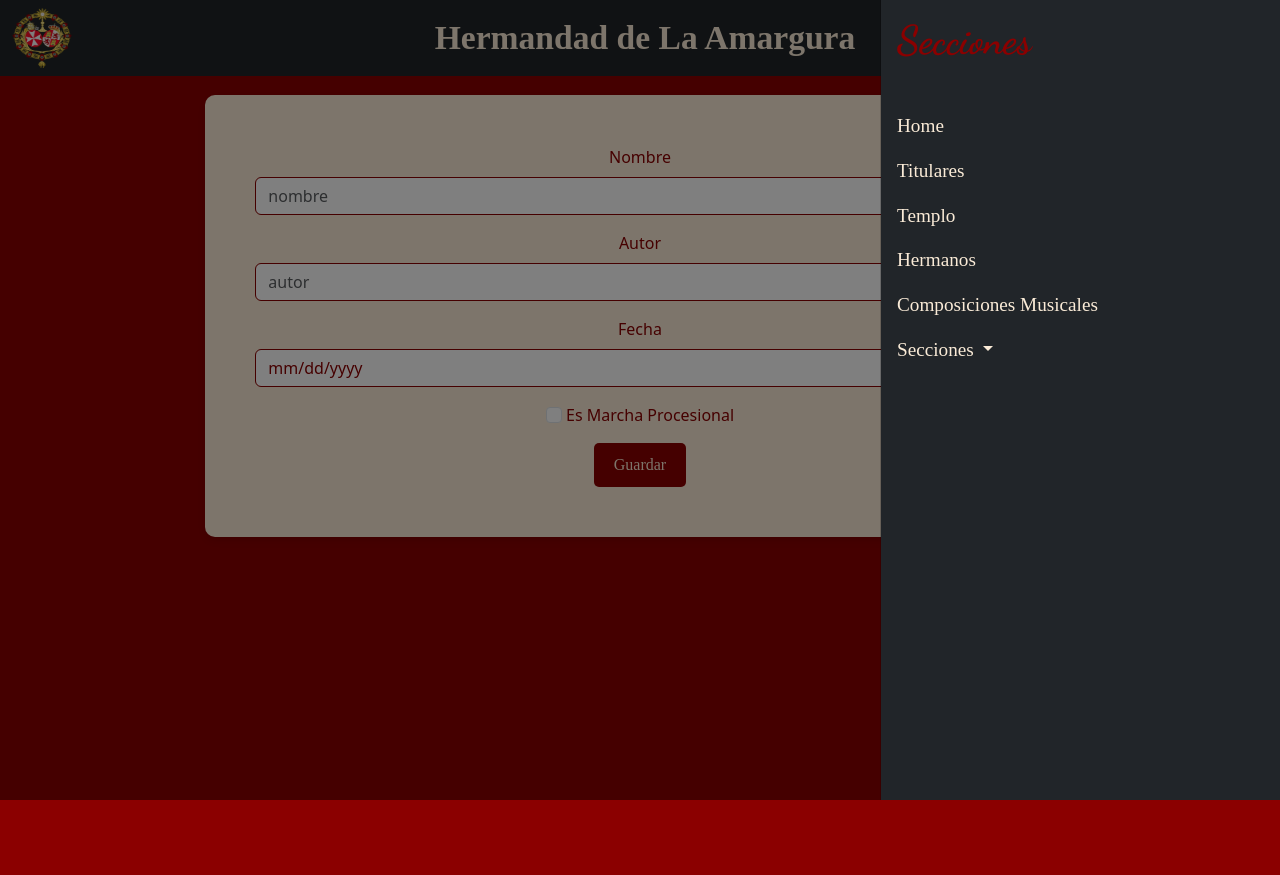
After one commit to ljlopezSAFA/hermandad_django, a Django app: page /composiciones_musicales/new in a window 1280 px wide, after a click that opens the changed part. The commit adds this page. Run offline with Django 4.2, Linux system fonts and the light colour scheme; some libraries are stand-ins or nearby versions.

Commit message:
Clase Miércoles 2 Abril

```diff
--- a/hermandapp/urls.py
+++ b/hermandapp/urls.py
@@ -8,6 +8,10 @@ urlpatterns = [
     path('aboutus/', go_about_us, name='about_us'),
     path('titulares/', go_titulares, name='titulares'),
     path('crear_titular/', crear_titular_default, name='generar_titular'),
-    path('templo/', go_templo_page , name='templo'),
+    path('templo/', go_templo_page, name='templo'),
     path('hermanos/', cargar_listado_hermanos, name='hermanos'),
+    path('hermanos/<int:id>', crear_editar, name='hermanos_gestion'),
+    path('hermanos/delete/<int:id>', eliminar_hermano, name='eliminar_hermano'),
+    path('composiciones_musicales/', go_composiciones, name='composiciones'),
+    path('composiciones_musicales/new', new_composicion, name='new_composicion'),
 ]
--- a/hermandapp/views.py
+++ b/hermandapp/views.py
@@ -1,4 +1,5 @@
-from django.shortcuts import render, redirect
+from django.shortcuts import render, redirect, get_object_or_404
+from hermandapp.forms import *
 from hermandapp.models import *
 
 
@@ -13,9 +14,50 @@ def go_about_us(request):
 def go_templo_page(request):
     return render(request, 'templo.html')
 
+
 def cargar_listado_hermanos(request):
     lista_hermanos = Hermano.objects.all()
-    return render(request, 'hermanos.html', { 'hermanos': lista_hermanos})
+    return render(request, 'hermanos.html', {'hermanos': lista_hermanos})
+
+
+def formulario_hermano(request):
+    return render(request, 'formulario_hermanos.html')
+
+
+def go_titulares(request):
+    list_titulares = Titular.objects.all()
+    return render(request, 'titulares.html', {'titulares': list_titulares})
+
+def go_composiciones(request):
+    lista_composiciones = ComposicionMusical.objects.all()
+    return render(request, 'composiciones.html', {'composiciones': lista_composiciones})
+
+
+def new_composicion(request):
+
+    if request.method == 'POST':
+        #RECOGER LOS DATOS
+        nombre = request.POST.get("nombre", "")
+        autor = request.POST.get("autor", "")
+        fecha = request.POST.get("fecha", "")
+        marcha = request.POST.get("marcha", False)
+
+        composicion_nueva = ComposicionMusical()
+        composicion_nueva.nombre = nombre
+        composicion_nueva.autor = autor
+        composicion_nueva.fecha_creacion = fecha
+        composicion_nueva.es_marcha_procesional= True
+
+        #GUARDAR EN BASE DE DATOS
+        composicion_nueva.save()
+
+
+        #REDIRIGIR AL USUARIO A LA Página de listar
+        return redirect('composiciones')
+
+
+    else:
+        return render(request, 'formulario_composicion.html')
 
 
 
@@ -26,23 +68,51 @@ def cargar_listado_hermanos(request):
 
 
 
+def crear_editar(request, id):
+    if id != 0:
+        hermano = get_object_or_404(Hermano, id=id)  # Si existe, lo obtenemos
+    else:
+        hermano = None  # Si no, es un nuevo hermano
+
+    if request.method == "POST":
+        form = HermanoForm(request.POST, instance=hermano)
+        if form.is_valid():
+            form.save()
+            return redirect('hermanos')  # Cambia a la vista que prefieras
+        else:
+            return render(request, 'formulario_hermanos.html', {'form': form})
+    else:
+        form = HermanoForm(instance=hermano)
+
+    return render(request, 'formulario_hermanos.html', {'form': form})
+
+
+
+
+def eliminar_hermano(request,id):
+
+    hermano = get_object_or_404(Hermano, id=id)  # Si existe, lo obtenemos
+
+    if hermano:
+        hermano.delete()
+
+    return redirect('hermanos')
 
 
 
 
 
 
-
-
-
-
-
-
-
-
-def go_titulares(request):
-    list_titulares = Titular.objects.all()
-    return render(request, 'titulares.html', {'titulares': list_titulares})
+# def crear_hermano(request):
+#     if request.method == "POST":
+#         form = HermanoForm(request.POST)
+#         if form.is_valid():
+#             form.save()
+#             return redirect('hermanos')  # Cambia por la URL correcta
+#     else:
+#         form = HermanoForm()
+#
+#     return render(request, 'formulario_hermanos.html', {'form': form})
 
 
 def crear_titular_default(request):
--- a/safahermandad/settings.py
+++ b/safahermandad/settings.py
@@ -36,6 +36,7 @@ INSTALLED_APPS = [
     'django.contrib.messages',
     'django.contrib.staticfiles',
     'bootstrap5',
+    'django_bootstrap_icons',
     'hermandapp',
 ]
 
@@ -101,7 +102,7 @@ AUTH_PASSWORD_VALIDATORS = [
 # Internationalization
 # https://docs.djangoproject.com/en/4.2/topics/i18n/
 
-LANGUAGE_CODE = 'en-us'
+LANGUAGE_CODE = 'es-es'
 
 TIME_ZONE = 'UTC'
 
--- a/static/css/global.css
+++ b/static/css/global.css
@@ -56,8 +56,6 @@ h1 {
 }
 
 
-
-
 /* Card personalizada */
 .custom-card {
     background: #f8f9fa; /* Gris claro */
@@ -98,11 +96,39 @@ h1 {
     border-bottom-left-radius: 12px;
 }
 
+.avatar {
+    width: 40px;
+    height: 40px;
+    object-fit: cover; /* Recorta la imagen sin distorsionarla */
+    border-radius: 50%; /* Hace que la imagen sea circular */
+    border: 2px solid black; /* Opcional: agrega un borde */
+}
+
+th {
+    text-align: center; /* Centra horizontalmente el texto */
+    vertical-align: middle; /* Centra verticalmente en la celda */
+}
+
+form label {
+    color: darkred;
+}
+
+.form-control {
+    background-color: white !important; /* Cambia este color según tu preferencia */
+    border: 1px solid darkred; /* Mantiene el borde de Bootstrap */
+    color: darkred; /* Mantiene el color del texto */
+}
+
+input[type="date"] {
+    color: darkred;
+}
+
 
 @media (max-width: 768px) {
     .custom-card .row {
         flex-direction: column;
     }
+
     .custom-img {
         border-radius: 12px 12px 0 0;
     }
--- a/templates/base.html
+++ b/templates/base.html
@@ -1,4 +1,5 @@
 {% load static %}
+{% load bootstrap_icons %}
 
 <!DOCTYPE html>
 <html lang="es">
@@ -10,6 +11,7 @@
     {% load bootstrap5 %}
     {% bootstrap_css %}
     {% bootstrap_javascript %}
+
     <link href="https://fonts.googleapis.com/css2?family=Dancing+Script:wght@400;700&display=swap" rel="stylesheet">
     <link rel="stylesheet" href="{% static 'css/global.css' %}">
 
--- /dev/null
+++ b/templates/formulario_composicion.html
@@ -0,0 +1,40 @@
+{% extends 'base.html' %}
+{% load bootstrap_icons %}
+
+{% block content %}
+
+    <form method="post">
+        {% csrf_token %}
+        <div class="mb-3">
+            <label for="inputNombre" class="form-label">Nombre</label>
+            <input type="text" class="form-control" id="inputNombre"
+                   name="nombre" placeholder="nombre">
+        </div>
+        <div class="mb-3">
+            <label for="inputAutor" class="form-label">Autor</label>
+            <input type="text"
+                   name="autor"
+                   class="form-control" id="inputAutor" placeholder="autor">
+        </div>
+        <div class="mb-3">
+            <label for="inputFecha" class="form-label">Fecha</label>
+            <input type="date"
+                   name="fecha"
+                   class="form-control" id="inputFecha" placeholder="fecha composición">
+        </div>
+        <div class="mb-3">
+            <input name="marcha"
+                    class="form-check-input" type="checkbox" value="" id="inputMarcha">
+            <label class="form-check-label" for="inputMarcha">
+                Es Marcha Procesional
+            </label>
+        </div>
+
+        <button type="submit" class="btn-amargura">Guardar</button>
+
+
+    </form>
+
+
+
+{% endblock %}
--- a/templates/navbar.html
+++ b/templates/navbar.html
@@ -45,6 +45,9 @@
                       <li class="nav-item">
                         <a class="nav-link special-text" href="{% url 'hermanos' %}">Hermanos</a>
                     </li>
+                     <li class="nav-item">
+                        <a class="nav-link special-text" href="{% url 'composiciones' %}">Composiciones Musicales</a>
+                    </li>
                     <li class="nav-item dropdown">
                         <a class="nav-link dropdown-toggle special-text"
                            href="#" role="button" data-bs-toggle="dropdown"
```
Also changed, not shown: hermandapp/forms.py (added, +18 -0 lines), hermandapp/models.py (+8 -16 lines), templates/composiciones.html (added, +42 -0 lines), templates/formulario_hermanos.html (added, +101 -0 lines), templates/hermanos.html (+51 -5 lines), db.sqlite3.
